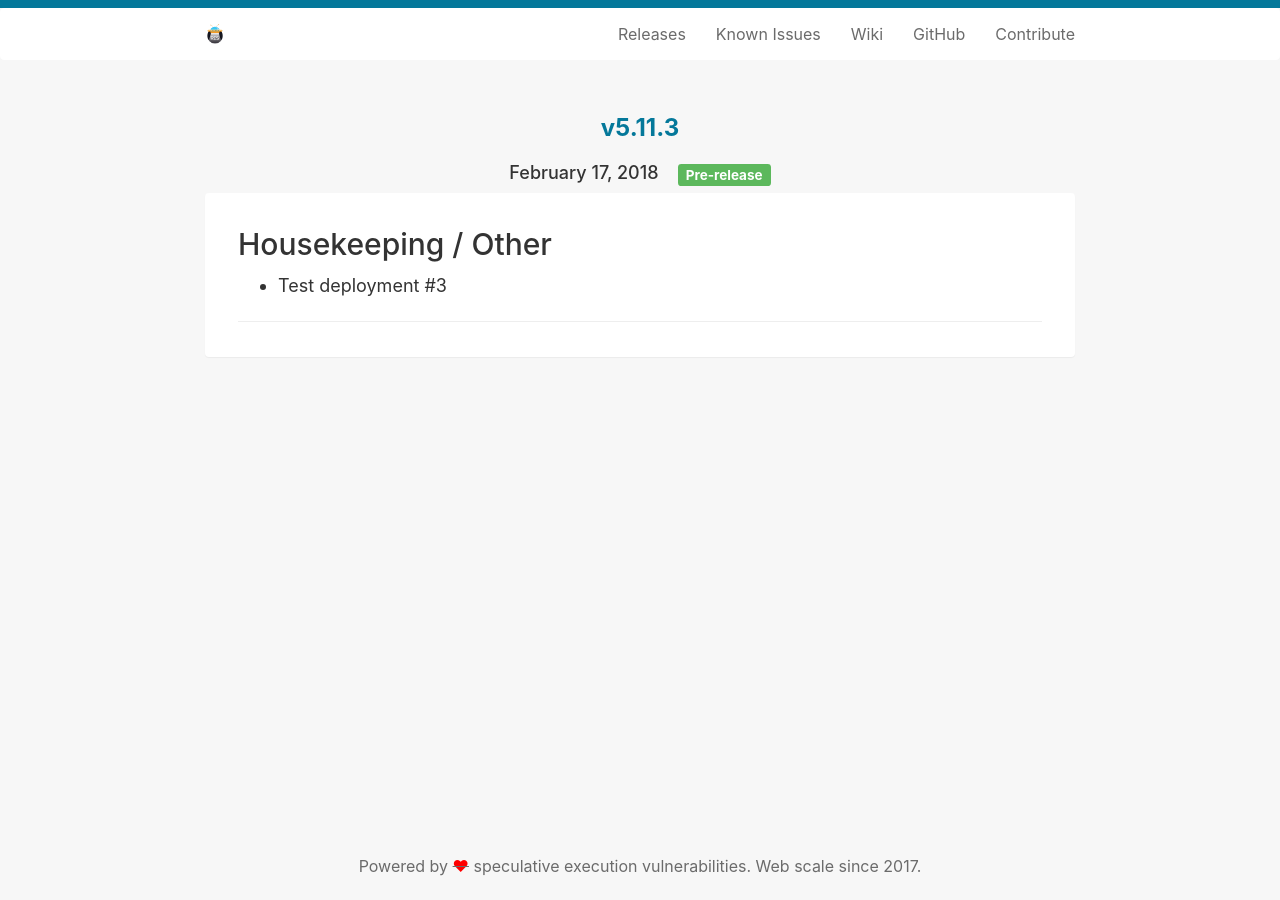
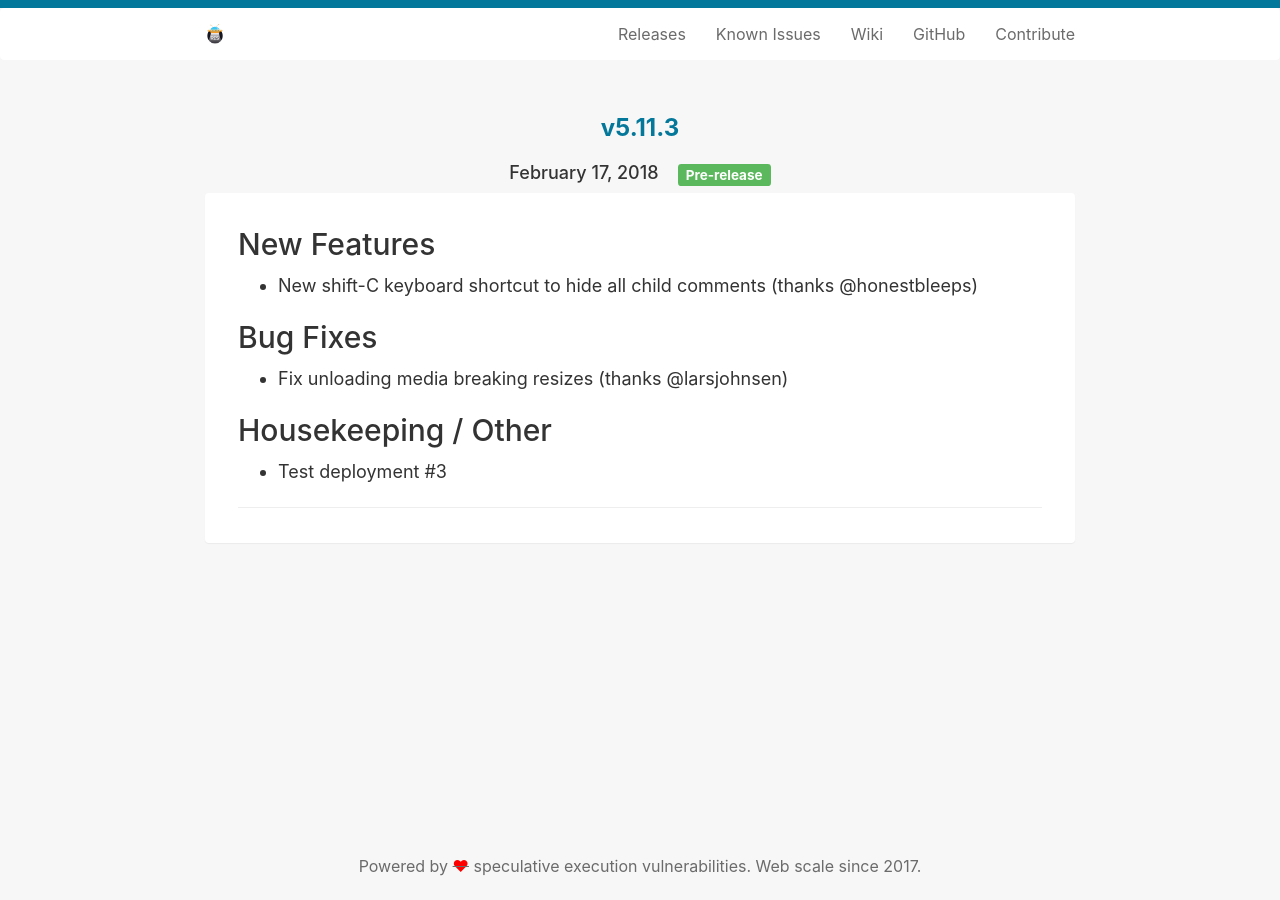
Before and after one commit to Reddit-Enhancement-Suite/Reddit-Enhancement-Suite.github.io, a Jekyll site: the page built from _posts/2018-02-17-5113.md, in a window 1280 px wide. Built offline with Jekyll 4.4.1, drawn with Linux system fonts in a browser that asks for light colours.

Commit message:
Update 2018-02-17-5113.md

```diff
--- a/_posts/2018-02-17-5113.md
+++ b/_posts/2018-02-17-5113.md
@@ -6,6 +6,14 @@ tags:
 - Pre-release
 ---
 
+### New Features
+
+- New shift-C keyboard shortcut to hide all child comments (thanks @honestbleeps)
+
+### Bug Fixes
+
+- Fix unloading media breaking resizes (thanks @larsjohnsen)
+
 ### Housekeeping / Other
 
 - Test deployment #3
```
